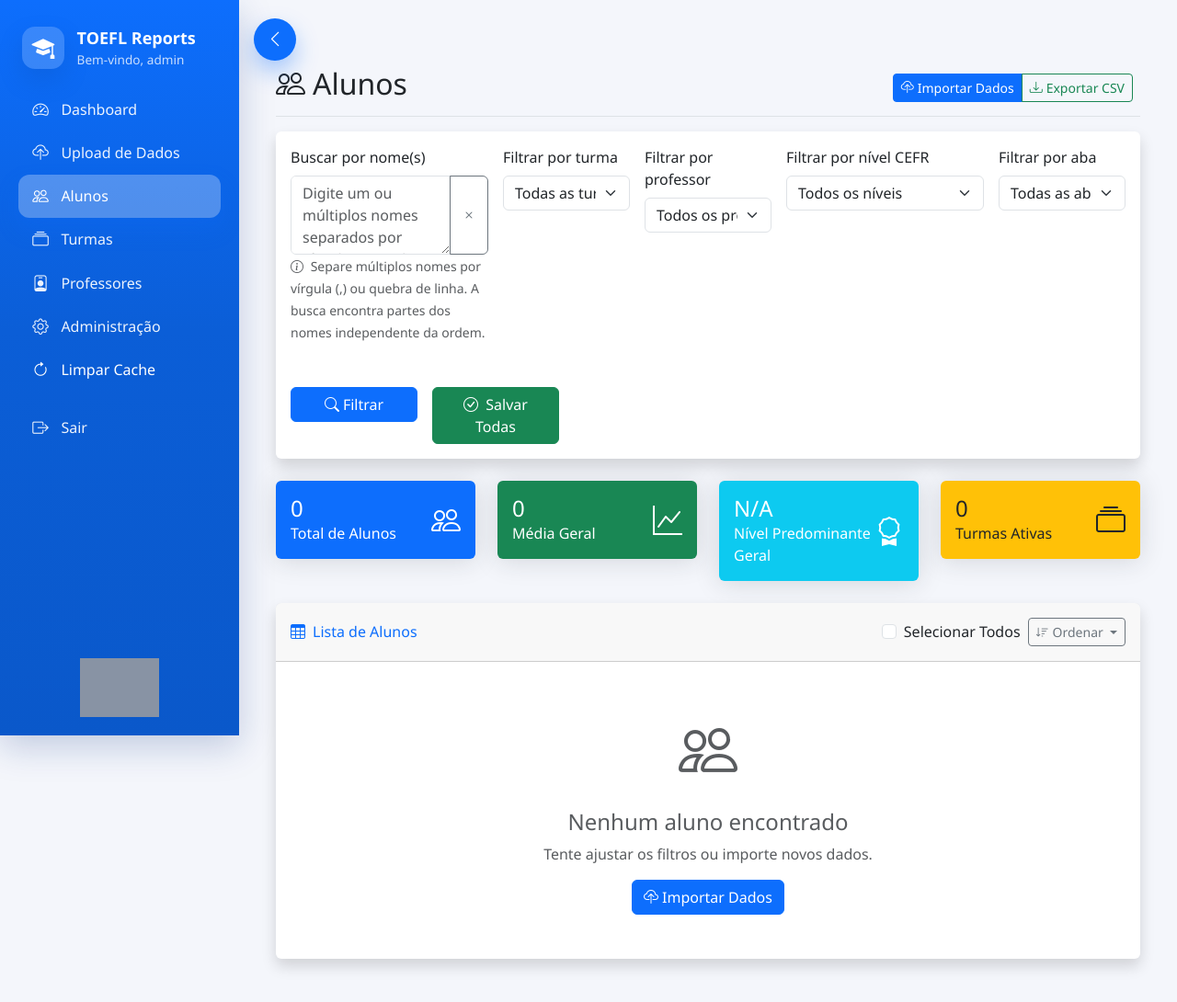
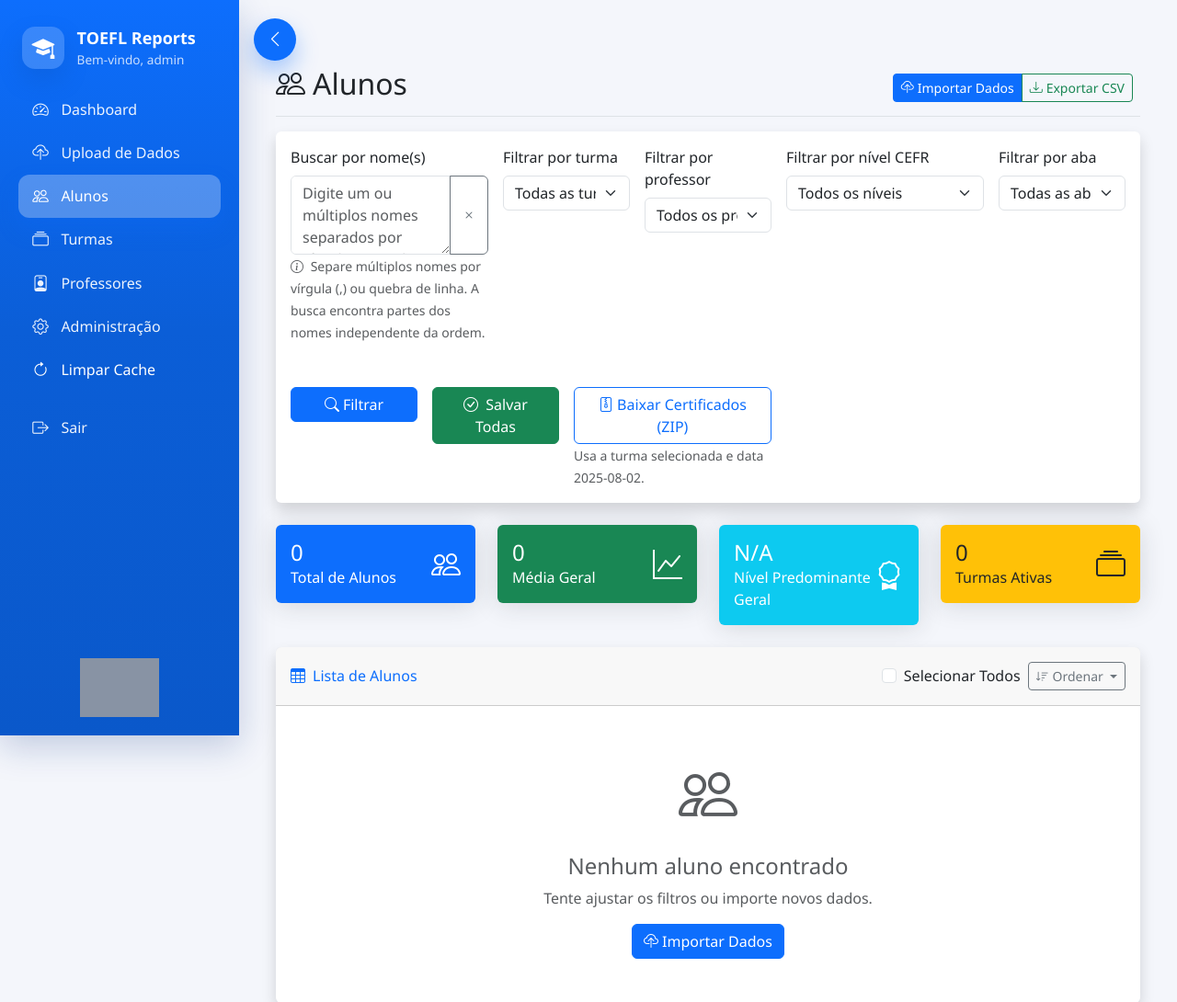
Before and after one commit to Julioamancio/Toefl, a Flask app: page /students in a window 1280 px wide. Shown: the top 1090 px of the page at 92% size. Run offline with Flask 3, Linux system fonts and the light colour scheme; a user stored in the database is signed in; data that the repository does not hold is empty; some libraries are stand-ins or nearby versions; grey boxes are pictures that could not be loaded.

Commit message:
feat: ZIP 'Turma - Professor' + health check + Render Safe CI

```diff
--- a/app.py
+++ b/app.py
@@ -18,6 +18,7 @@ from config import config
 from sqlalchemy import inspect, text
 from PIL import Image, ImageDraw, ImageFont
 from functools import lru_cache
+import zipfile
 
 def create_app(config_name=None):
     """Factory function para criar a aplicação Flask"""
@@ -1412,6 +1413,89 @@ def create_app(config_name=None):
             except Exception as e:
                 return jsonify({'error': f'Erro ao gerar certificado: {str(e)}'}), 500
 
+        @app.route('/api/certificate/download-zip', methods=['POST'])
+        @login_required
+        def download_certificates_zip():
+            try:
+                from services.certificate_generator import create_certificate_for_student
+                from models import Student, Class, Teacher
+
+                data = request.get_json() or {}
+                class_id = data.get('class_id')
+                teacher_id = data.get('teacher_id')  # opcional; 0 significa "Sem professor"
+                certificate_date = data.get('certificate_date') or '2025-08-02'
+
+                # Validar turma
+                if not class_id or not isinstance(class_id, int):
+                    return jsonify({'error': 'class_id inválido ou não fornecido'}), 400
+
+                turma = Class.query.get(class_id)
+                if not turma:
+                    return jsonify({'error': 'Turma não encontrada'}), 404
+
+                # Construir query com filtros
+                query = Student.query.filter_by(class_id=class_id)
+                teacher_label = None
+                if teacher_id is not None:
+                    if isinstance(teacher_id, int):
+                        if teacher_id == 0:
+                            query = query.filter(Student.teacher_id.is_(None))
+                            teacher_label = 'sem_professor'
+                        else:
+                            teacher = Teacher.query.get(teacher_id)
+                            if not teacher:
+                                return jsonify({'error': 'Professor não encontrado'}), 404
+                            query = query.filter(Student.teacher_id == teacher_id)
+                            teacher_label = ''.join(c for c in teacher.name if c.isalnum() or c in (' ', '_', '-'))
+                    else:
+                        return jsonify({'error': 'teacher_id deve ser inteiro'}), 400
+
+                students = query.all()
+                if not students:
+                    return jsonify({'error': 'Nenhum aluno encontrado para os filtros selecionados'}), 404
+
+                # Gerar ZIP em memória
+                zip_buffer = io.BytesIO()
+                with zipfile.ZipFile(zip_buffer, 'w', zipfile.ZIP_DEFLATED) as zipf:
+                    for student in students:
+                        img_buffer = create_certificate_for_student(
+                            student,
+                            custom_colors=None,
+                            custom_positions=None,
+                            custom_date=certificate_date
+                        )
+                        safe_name = ''.join(c for c in student.name if c.isalnum() or c in (' ', '_', '-'))
+                        filename = f"Certificado_{safe_name.replace(' ', '_')}.png"
+                        zipf.writestr(filename, img_buffer.getvalue())
+
+                zip_buffer.seek(0)
+                # Construir nome: Turma - Professor (preservando espaços e caracteres como '°')
+                raw_class_name = turma.name or 'Turma'
+                if teacher_id is None:
+                    raw_teacher_name = 'Todos Professores'
+                elif teacher_id == 0:
+                    raw_teacher_name = 'Sem Professor'
+                else:
+                    raw_teacher_name = teacher.name if 'teacher' in locals() and teacher else (teacher_label or f'Professor_{teacher_id}')
+
+                def to_safe_keep_spaces(s: str) -> str:
+                    return ''.join(c for c in s if c.isalnum() or c in (' ', '_', '-', '.', '°')).strip()
+
+                class_part = to_safe_keep_spaces(raw_class_name)
+                teacher_part = to_safe_keep_spaces(raw_teacher_name)
+
+                # Nome final do ZIP
+                download_name = f"{class_part} - {teacher_part}.zip"
+
+                return send_file(
+                    zip_buffer,
+                    as_attachment=True,
+                    download_name=download_name,
+                    mimetype='application/zip'
+                )
+            except Exception as e:
+                return jsonify({'error': f'Erro ao gerar ZIP: {str(e)}'}), 500
+
         @app.route('/api/certificate/preview', methods=['POST'])
         @login_required
         def preview_certificate():
--- a/render.yaml
+++ b/render.yaml
@@ -8,6 +8,7 @@ services:
     env: python
     buildCommand: pip install -r requirements.txt
     startCommand: gunicorn wsgi:application
+    healthCheckPath: /health/db
     envVars:
       - key: FLASK_ENV
         value: production
--- a/static/default_certificate_layout.json
+++ b/static/default_certificate_layout.json
@@ -1,9 +1,9 @@
 {
   "positions": {
     "studentName": {
-      "x": 41.625,
-      "y": 39.04041519434629,
-      "font_size": 31
+      "x": 46.25,
+      "y": 43.623012367491164,
+      "font_size": 20
     },
     "listeningScore": {
       "x": 52.25,
--- a/templates/students/index.html
+++ b/templates/students/index.html
@@ -138,6 +138,15 @@ Pedro; Ana">{{ request.args.get('search', '') }}</textarea>
                         </div>
                     </button>
                 </div>
+            </div>
+            <div class="col-md-3">
+                <label class="form-label">&nbsp;</label>
+                <div class="d-grid">
+                    <button type="button" class="btn btn-outline-primary" id="download-zip-btn">
+                        <i class="bi bi-file-zip me-1"></i>Baixar Certificados (ZIP)
+                    </button>
+                </div>
+                <small class="form-text text-muted">Usa a turma selecionada e data 2025-08-02.</small>
             </div>
         </form>
 
@@ -1773,5 +1782,98 @@ document.getElementById('save-all-changes-btn').addEventListener('click', functi
         icon.classList.remove('d-none');
     }
 });
+
+// Baixar certificados em ZIP por turma selecionada
+document.addEventListener('DOMContentLoaded', function() {
+    const zipBtn = document.getElementById('download-zip-btn');
+    if (!zipBtn) return;
+
+    zipBtn.addEventListener('click', async function() {
+        const classSelect = document.getElementById('class_filter');
+        const classVal = classSelect ? classSelect.value : '';
+        if (!classVal || classVal === 'ALL_6' || classVal === 'ALL_9') {
+            showToast('error', 'Selecione uma turma específica para baixar o ZIP');
+            return;
+        }
+        const classId = parseInt(classVal, 10);
+        if (Number.isNaN(classId)) {
+            showToast('error', 'Seleção de turma inválida');
+            return;
+        }
+
+        zipBtn.disabled = true;
+        const originalHtml = zipBtn.innerHTML;
+        zipBtn.innerHTML = '<i class="bi bi-hourglass-split me-1"></i>Gerando ZIP...';
+
+        try {
+            // Capturar filtro opcional de professor
+            const teacherSelect = document.getElementById('teacher_filter');
+            const teacherVal = teacherSelect ? teacherSelect.value : '';
+            let teacherIdParam = null;
+            if (teacherVal === '0') {
+                teacherIdParam = 0; // Sem professor
+            } else if (teacherVal && !Number.isNaN(parseInt(teacherVal, 10))) {
+                teacherIdParam = parseInt(teacherVal, 10);
+            }
+
+            const payload = { class_id: classId, certificate_date: '2025-08-02' };
+            if (teacherIdParam !== null) payload.teacher_id = teacherIdParam;
+
+            const resp = await fetch('/api/certificate/download-zip', {
+                method: 'POST',
+                headers: {
+                    'Content-Type': 'application/json',
+                    'X-CSRFToken': document.querySelector('meta[name=csrf-token]')?.getAttribute('content') || ''
+                },
+                body: JSON.stringify(payload)
+            });
+
+            if (!resp.ok) {
+                let errMsg = `HTTP ${resp.status}: ${resp.statusText}`;
+                try {
+                    const data = await resp.json();
+                    if (data && data.error) errMsg = data.error;
+                } catch (_) {}
+                throw new Error(errMsg);
+            }
+
+            const blob = await resp.blob();
+            const url = window.URL.createObjectURL(blob);
+            const a = document.createElement('a');
+            a.href = url;
+
+            // Construir nome: Turma - Professor (preservar espaços e '°')
+            const teacherNameText = (() => {
+                if (!teacherSelect || teacherIdParam === null) return 'Todos Professores';
+                if (teacherIdParam === 0) return 'Sem Professor';
+                const opt = teacherSelect.options[teacherSelect.selectedIndex];
+                return opt ? opt.text : `Professor ${teacherIdParam}`;
+            })();
+            const classNameText = (() => {
+                const opt = classSelect.options[classSelect.selectedIndex];
+                return opt ? opt.text : `Turma ${classId}`;
+            })();
+            const toSafeKeepSpaces = (s) => (s || '')
+                .split('')
+                .filter(ch => /[a-zA-Z0-9 _\-\.]/.test(ch) || ch === '°')
+                .join('')
+                .trim();
+            const classPart = toSafeKeepSpaces(classNameText) || 'Turma';
+            const teacherPart = toSafeKeepSpaces(teacherNameText) || 'Professor';
+            a.download = `${classPart} - ${teacherPart}.zip`;
+            document.body.appendChild(a);
+            a.click();
+            a.remove();
+            window.URL.revokeObjectURL(url);
+            showToast('success', 'ZIP gerado com sucesso.');
+        } catch (e) {
+            console.error('Erro ao gerar ZIP:', e);
+            showToast('error', e.message || 'Erro ao gerar ZIP.');
+        } finally {
+            zipBtn.disabled = false;
+            zipBtn.innerHTML = originalHtml;
+        }
+    });
+});
 </script>
 {% endblock %}
```
Also changed, not shown: services/certificate_generator.py (+26 -1 lines), .github/workflows/render-safe-ci.yml (added).
